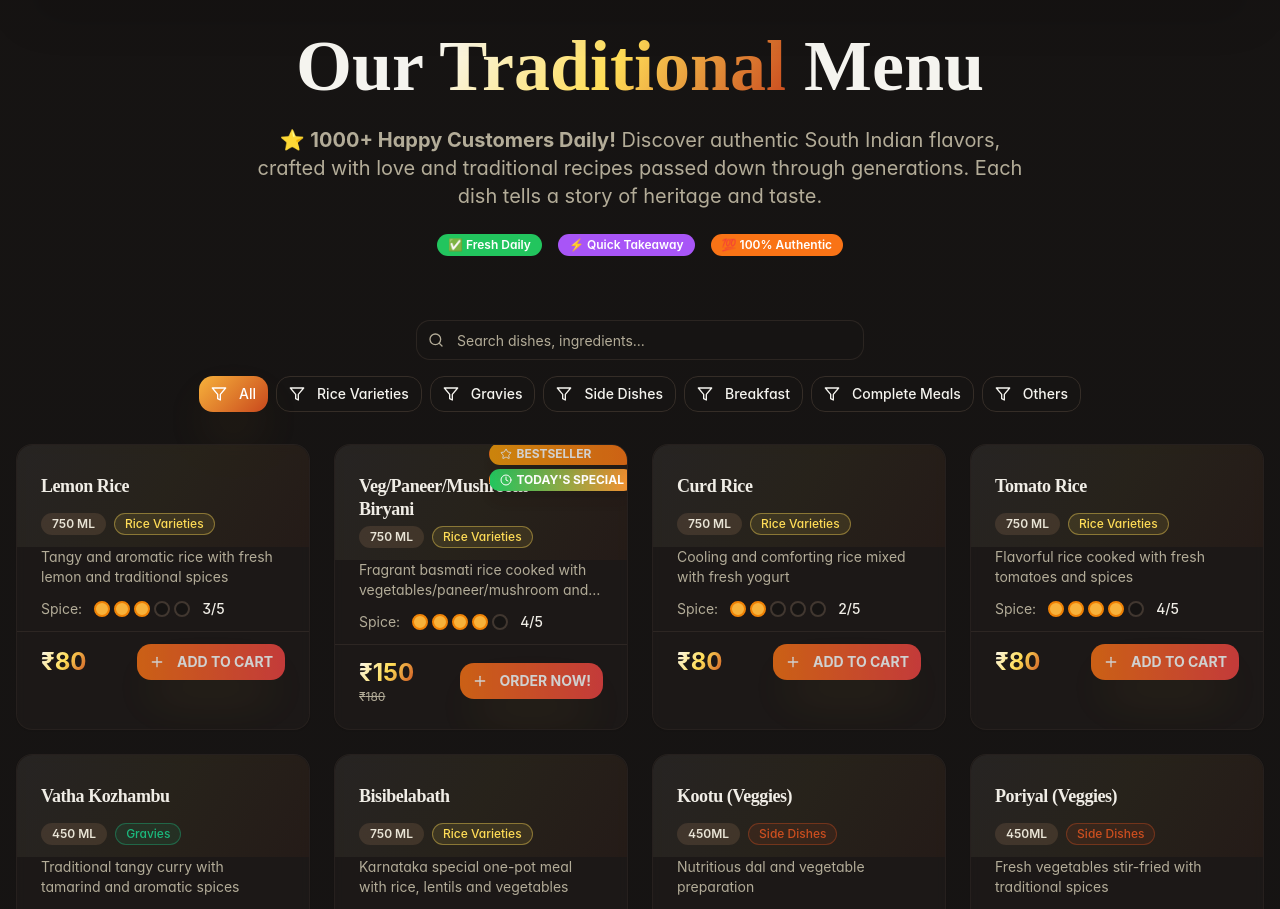
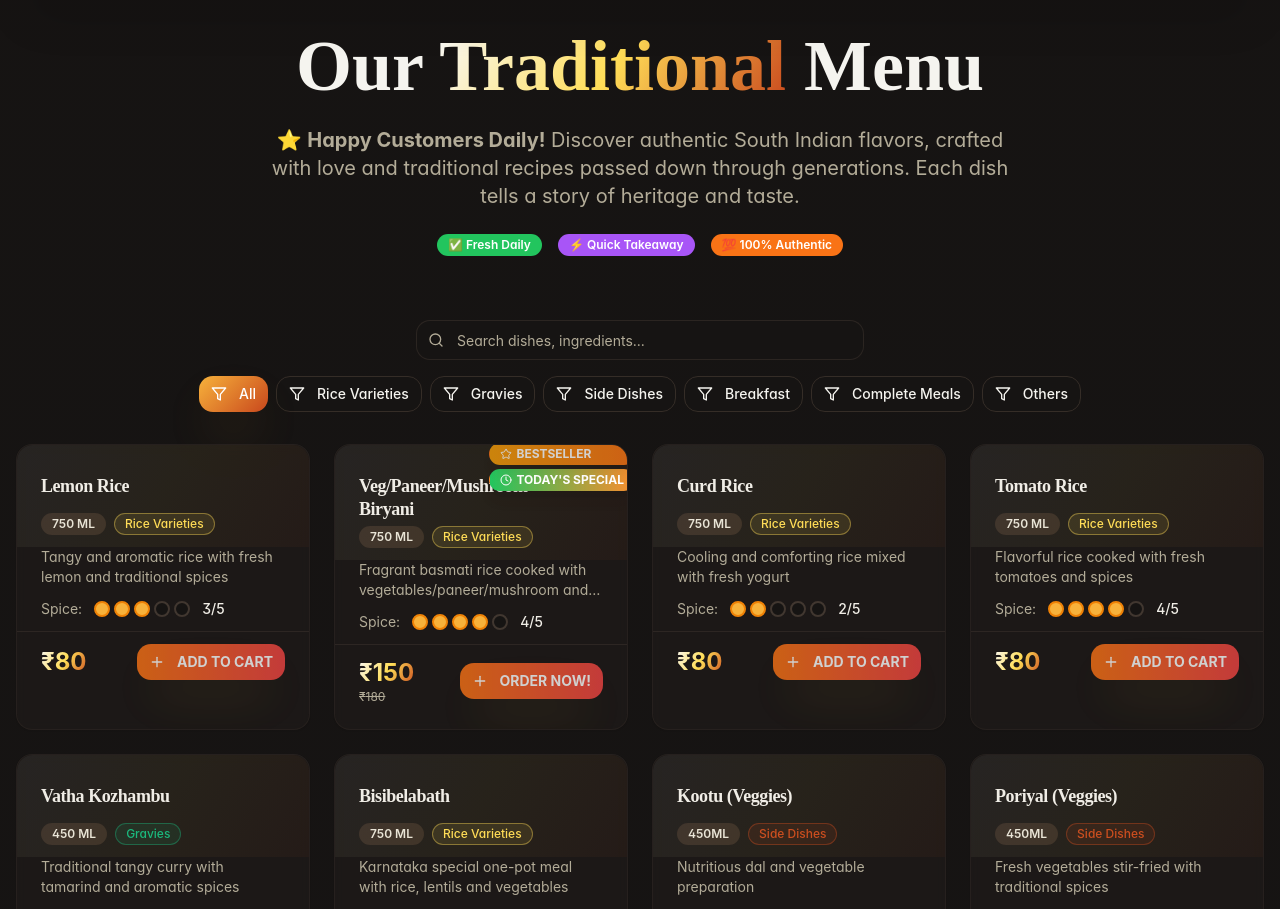
Before and after one commit to Gowtz07/dhanaskitchen, a React (Vite) app: page / in a window 1280 px wide. Shown: the part 1008-1917 px from the top of the page. Built offline with nearby package versions, Linux system fonts and the light colour scheme.

Commit message:
Update customer count display

```diff
--- a/src/components/MenuSection.tsx
+++ b/src/components/MenuSection.tsx
@@ -52,7 +52,7 @@ export const MenuSection = forwardRef<HTMLElement, MenuSectionProps>(({ onAddToC
             Our <span className="bg-gradient-luxury bg-clip-text text-transparent">Traditional</span> Menu
           </h2>
           <p className="text-lg md:text-xl text-muted-foreground max-w-3xl mx-auto font-inter leading-relaxed">
-            ⭐ <strong>1000+ Happy Customers Daily!</strong> Discover authentic South Indian flavors, crafted with love and traditional recipes
+            ⭐ <strong>Happy Customers Daily!</strong> Discover authentic South Indian flavors, crafted with love and traditional recipes
             passed down through generations. Each dish tells a story of heritage and taste.
           </p>
 
```
